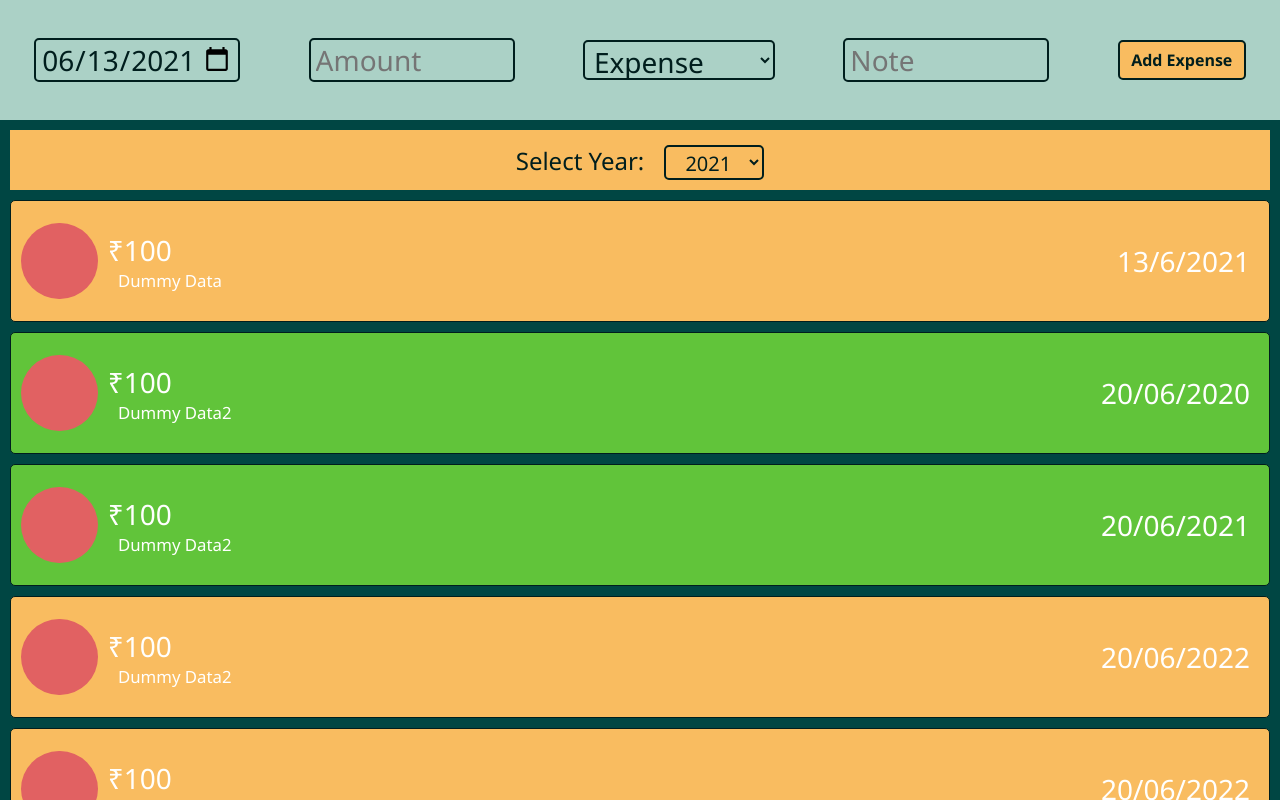
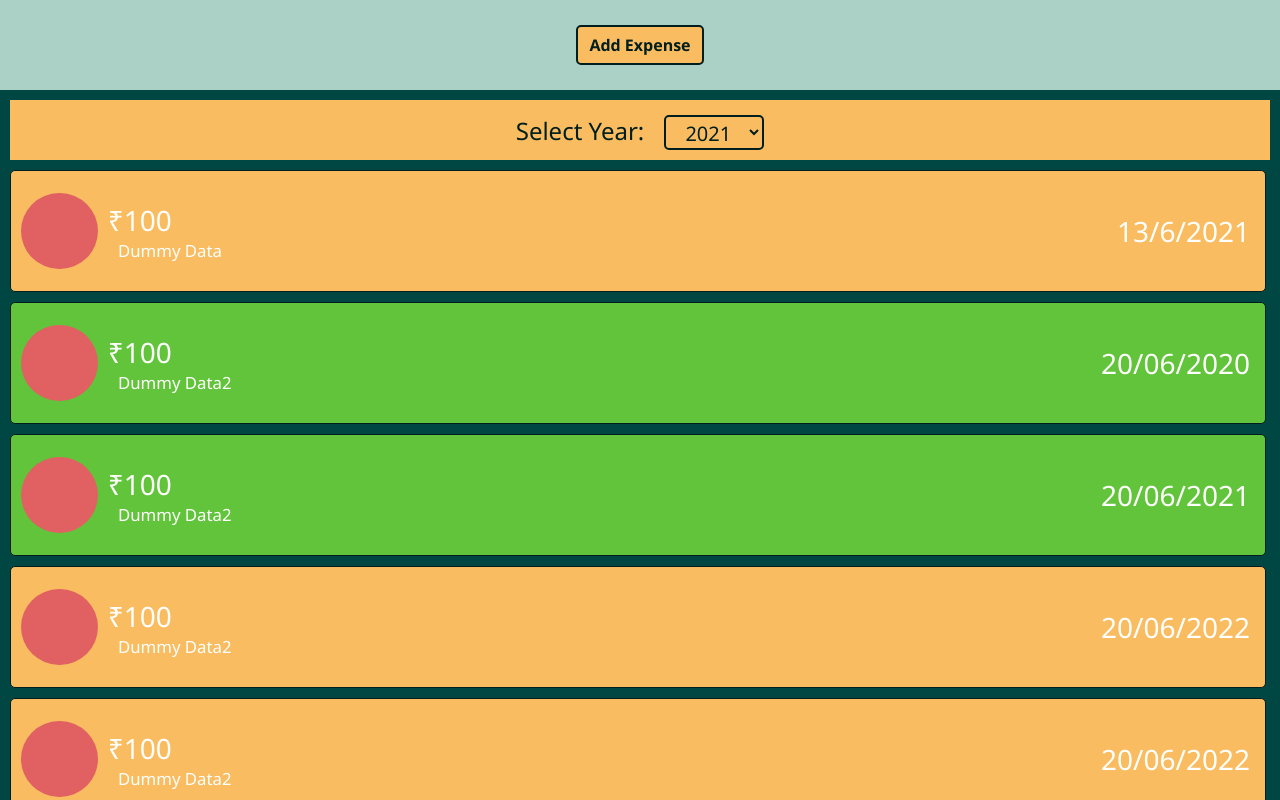
Before and after one commit to Puneet56/expense-host, a React (Create React App) app: page / in a window 1280 px wide. Shown: the top 800 px of the page. Built offline with nearby package versions, Linux system fonts and the light colour scheme.

Commit message:
Added button to show and hide the form.

```diff
--- a/src/App.js
+++ b/src/App.js
@@ -39,6 +39,27 @@ let data = [
 		note: "Dummy Data2",
 		type: "expense",
 	},
+	{
+		id: 6,
+		date: "20/06/2021",
+		amount: "100",
+		note: "Dummy Data2",
+		type: "income",
+	},
+	{
+		id: 7,
+		date: "20/06/2022",
+		amount: "100",
+		note: "Dummy Data2",
+		type: "expense",
+	},
+	{
+		id: 8,
+		date: "20/06/2022",
+		amount: "100",
+		note: "Dummy Data2",
+		type: "expense",
+	},
 ];
 
 const App = () => {
--- a/src/components/AddExpense.css
+++ b/src/components/AddExpense.css
@@ -1,18 +1,22 @@
 .add-expense__form {
-	margin: auto;
+	width: 100%;
+	margin: 0px auto;
 	background-color: #abd1c6;
 	display: flex;
 	flex-direction: row;
 	align-items: center;
 	justify-content: space-around;
-	height: 15vh;
+	height: fit-content;
+	padding-top: 20px;
+	padding-bottom: 20px;
+	z-index: 2;
 }
 
 .add-expense__amount,
 .add-expense__note,
 .add-expense__date,
 .add-expense__type {
-	font-size: 3.5vh;
+	font-size: 2.5vh;
 	color: #001e1d;
 	background: transparent;
 	outline: none;
@@ -23,7 +27,8 @@
 	padding: 0px 5px;
 }
 
-.add-expense__submit {
+.add-expense__submit,
+.add-expense__cancel {
 	outline: none;
 	width: 10%;
 	height: 5vh;
@@ -34,6 +39,7 @@
 	border: none;
 	border-radius: 5px;
 	border: 2px solid #001e1d;
+	margin: 5px;
 }
 
 .add-expense__submit:active {
@@ -63,10 +69,18 @@
 		font-size: 17px;
 	}
 
-	.add-expense__submit {
+	.add-expense__submit,
+	.add-expense__cancel {
 		padding: 5px 15px;
 		width: fit-content;
 		height: 30px;
 		font-size: 15px;
+		display: flex;
+		align-items: center;
+		justify-content: center;
+	}
+	.add-expense__cancel {
+		background-color: #e16162;
+		padding: 5px 20px;
 	}
 }
--- a/src/components/AddExpense.js
+++ b/src/components/AddExpense.js
@@ -2,8 +2,10 @@ import { useState } from "react";
 import "./AddExpense.css";
 
 const AddExpense = ({ torecievedata }) => {
+	//cancel button functionality
+	let [isEditing, setEditing] = useState(false);
+
 	// for default date
-
 	let [enteredDate, setDate] = useState("");
 	let [enteredAmount, setAmount] = useState("");
 	let [enteredNote, setNote] = useState("");
@@ -46,11 +48,28 @@ const AddExpense = ({ torecievedata }) => {
 		setNote("");
 		//on submitting all the fields are set to empty string after saving the data in expensedata object.
 	};
-
+	const changeEditing = (event) => {
+		event.preventDefault();
+		setEditing((isEditing) => {
+			return (isEditing = !isEditing);
+		});
+	};
 	return (
 		<div className="add-expense">
+			{
+				//if isEditing is false only Add Expense Button is Shown
+				!isEditing && (
+					<form className="add-expense__form">
+						<button className="add-expense__submit" onClick={changeEditing}>
+							Add Expense
+						</button>
+					</form>
+				)
+			}
+			{
+				//if isEditing is true full form is shown with cancel button to change is edititng back to false
+				isEditing && (
 					<form onSubmit={submitHandler} className="add-expense__form">
-				{/*{category input to be added} */}
 						<input
 							type="date"
 							className="add-expense__date"
@@ -91,7 +110,13 @@ const AddExpense = ({ torecievedata }) => {
 						<button className="add-expense__submit" type="submit">
 							Add Expense
 						</button>
+						{/*is editing back to false*/}
+						<button className="add-expense__cancel" onClick={changeEditing}>
+							Cancel
+						</button>
 					</form>
+				)
+			}
 		</div>
 	);
 };
--- a/src/components/ExpenseItem.css
+++ b/src/components/ExpenseItem.css
@@ -1,4 +1,5 @@
 .expense {
+	width: 98%;
 	margin: 10px 10px;
 	height: 15vh;
 	border: 1px solid #001e1d;
@@ -10,6 +11,7 @@
 	justify-content: flex-start;
 }
 .income {
+	width: 98%;
 	margin: 10px 10px;
 	height: 15vh;
 	border: 1px solid #001e1d;
--- a/src/components/Expenses.js
+++ b/src/components/Expenses.js
@@ -1,6 +1,7 @@
 import ExpenseItem from "./ExpenseItem";
 import ExpenseFilter from "./ExpenseFilter";
 import { useState } from "react";
+import "./Expenses.css";
 
 const Expenses = ({ data }) => {
 	const [filteredYear, setYear] = useState("Select");
@@ -21,10 +22,11 @@ const Expenses = ({ data }) => {
 	return (
 		<>
 			<ExpenseFilter data={data} year={filterhandler} />
-
-			{newArray.map((expense) => (
-				<ExpenseItem key={expense.id} data={expense} />
-			))}
+			<div>
+				{newArray.map((expense) => (
+					<ExpenseItem key={expense.id} data={expense} />
+				))}
+			</div>
 		</>
 	);
 };
```
Also changed, not shown: src/components/Expenses.css (added), 1 other file (tests, documents, lock files or other folders). Lines whose indentation alone changed are shown as unchanged.
